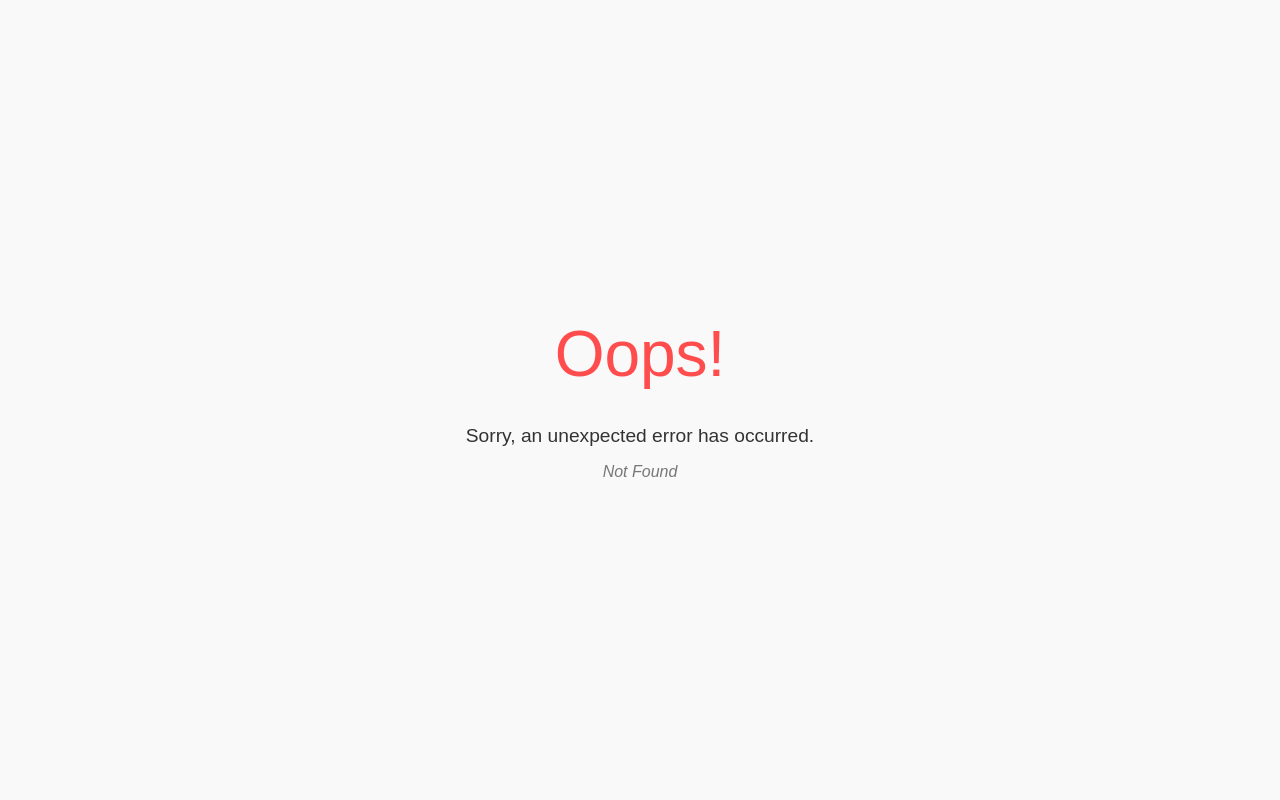
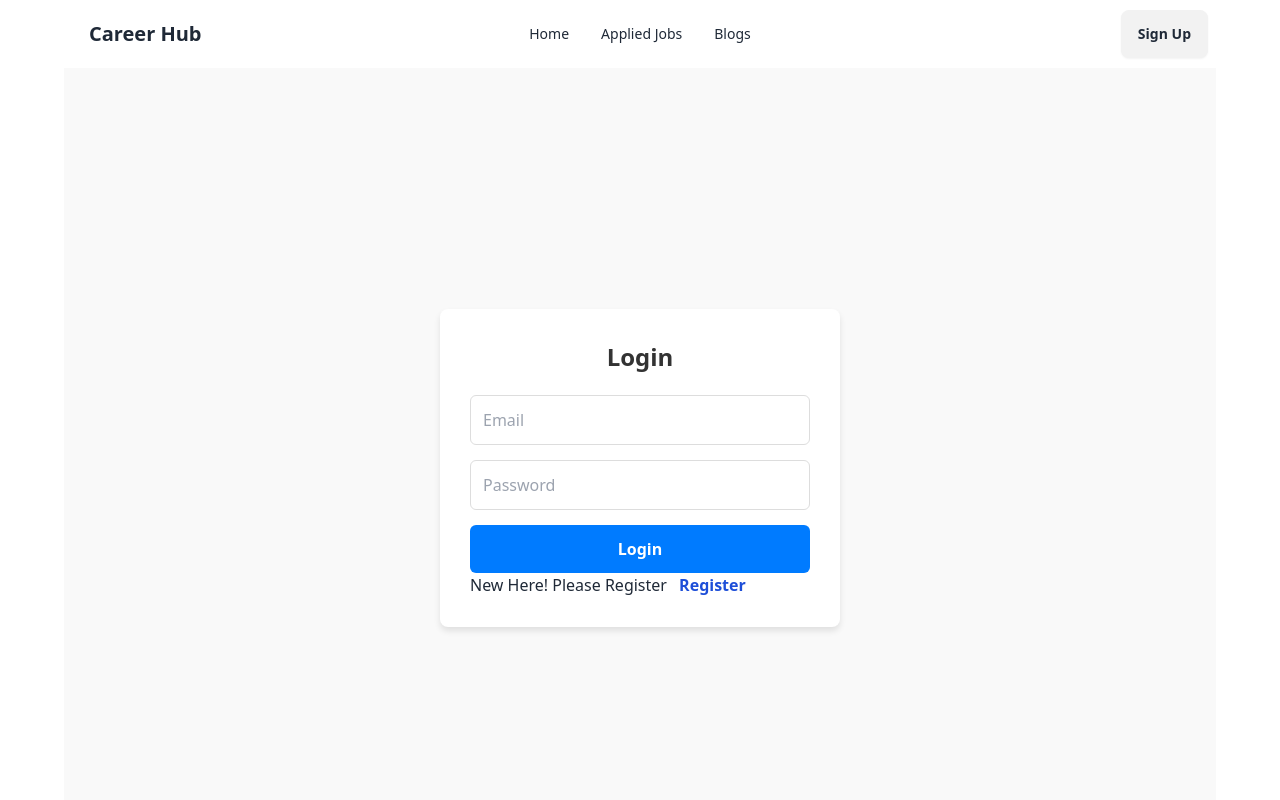
Before and after one commit to emonmahdi/career-hub-react, a React (Vite) app: page /login in a window 1280 px wide. Before the commit this address had no page. Shown: the top 800 px of the page. Built offline with nearby package versions, Linux system fonts and the light colour scheme; no server answers.

Commit message:
firebase implement login, reg, logout

```diff
--- a/package.json
+++ b/package.json
@@ -10,6 +10,7 @@
     "preview": "vite preview"
   },
   "dependencies": {
+    "firebase": "^11.1.0",
     "react": "^18.3.1",
     "react-dom": "^18.3.1",
     "react-helmet-async": "^2.0.5",
--- /dev/null
+++ b/src/AuthProvider/AuthProvider.jsx
@@ -0,0 +1,50 @@
+/* eslint-disable react/prop-types */
+/* eslint-disable react-refresh/only-export-components */
+
+import {
+  createUserWithEmailAndPassword,
+  onAuthStateChanged,
+  signInWithEmailAndPassword,
+  signOut,
+} from "firebase/auth";
+import { createContext, useContext, useEffect, useState } from "react";
+import auth from "../Firebase/firebase.config";
+
+export const AuthContext = createContext();
+
+const register = (email, password) => {
+  return createUserWithEmailAndPassword(auth, email, password);
+};
+
+const login = (email, password) => {
+  return signInWithEmailAndPassword(auth, email, password);
+};
+
+const logout = () => signOut(auth);
+
+const AuthProvider = ({ children }) => {
+  const [user, setUser] = useState(null);
+  const [loading, setIsLoading] = useState(true);
+
+  useEffect(() => {
+    const unsubscribe = onAuthStateChanged(auth, (currentUser) => {
+      setUser(currentUser);
+      setIsLoading(false);
+    });
+
+    return () => unsubscribe();
+  }, []);
+
+  return (
+    <AuthContext.Provider value={{ user, register, login, logout }}>
+      {!loading && children}
+    </AuthContext.Provider>
+  );
+};
+
+export default AuthProvider;
+
+// Custom hook to use AuthContext
+export function useAuth() {
+  return useContext(AuthContext);
+}
--- /dev/null
+++ b/src/Firebase/firebase.config.js
@@ -0,0 +1,18 @@
+// Import the functions you need from the SDKs you need
+import { initializeApp } from "firebase/app";
+import { getAuth } from "firebase/auth";
+
+const firebaseConfig = {
+  apiKey: "AIzaSyAZ6sHl3bJuXIR7WiALF_wrHDHKFpzCqUQ",
+  authDomain: "career-hub-react-fa700.firebaseapp.com",
+  projectId: "career-hub-react-fa700",
+  storageBucket: "career-hub-react-fa700.firebasestorage.app",
+  messagingSenderId: "268575569842",
+  appId: "1:268575569842:web:ddca9981589eb78dad96ab",
+};
+
+// Initialize Firebase
+const app = initializeApp(firebaseConfig);
+const auth = getAuth(app);
+
+export default auth;
--- a/src/components/Header/Header.jsx
+++ b/src/components/Header/Header.jsx
@@ -1,4 +1,5 @@
-import { NavLink } from "react-router-dom";
+import { Link, NavLink } from "react-router-dom";
+import { useAuth } from "../../AuthProvider/AuthProvider";
 
 const links = (
   <>
@@ -15,6 +16,9 @@ const links = (
 );
 
 const Header = () => {
+  const { user, logout } = useAuth();
+  const email = user?.email;
+  console.log(email);
   return (
     <div className="navbar bg-base-100">
       <div className="navbar-start">
@@ -42,13 +46,25 @@ const Header = () => {
             {links}
           </ul>
         </div>
-        <a className="btn btn-ghost text-xl">Career Hub</a>
+        <a className="btn btn-ghost text-xl">Career Hub </a>
       </div>
       <div className="navbar-center hidden lg:flex">
         <ul className="menu menu-horizontal px-1">{links}</ul>
       </div>
       <div className="navbar-end">
-        <a className="btn">Start Now!</a>
+        <div>
+          <p>{user ? email : ""}</p>
+        </div>
+        {email ? (
+          <button onClick={logout} className="btn">
+            {" "}
+            Logout
+          </button>
+        ) : (
+          <Link className="btn" to="/register">
+            Sign Up
+          </Link>
+        )}
       </div>
     </div>
   );
--- /dev/null
+++ b/src/components/Login/Login.css
@@ -0,0 +1,74 @@
+/* Login.css */
+.login-container {
+    display: flex;
+    justify-content: center;
+    align-items: center;
+    min-height: 100vh;
+    background-color: #f9f9f9;
+    padding: 20px;
+  }
+
+  .login-form {
+    background: #ffffff;
+    padding: 30px;
+    border-radius: 8px;
+    box-shadow: 0 4px 6px rgba(0, 0, 0, 0.1);
+    width: 100%;
+    max-width: 400px;
+    box-sizing: border-box;
+  }
+
+  .login-title {
+    margin-bottom: 20px;
+    font-size: 24px;
+    font-weight: 600;
+    text-align: center;
+    color: #333;
+  }
+
+  .login-input {
+    width: 100%;
+    padding: 12px;
+    margin-bottom: 15px;
+    border: 1px solid #ddd;
+    border-radius: 6px;
+    font-size: 16px;
+    box-sizing: border-box;
+    transition: border-color 0.3s ease;
+  }
+
+  .login-input:focus {
+    border-color: #007bff;
+    outline: none;
+  }
+
+  .login-button {
+    width: 100%;
+    padding: 12px;
+    background-color: #007bff;
+    color: #fff;
+    font-size: 16px;
+    font-weight: 600;
+    border: none;
+    border-radius: 6px;
+    cursor: pointer;
+    transition: background-color 0.3s ease;
+  }
+
+  .login-button:hover {
+    background-color: #0056b3;
+  }
+
+  .login-error {
+    color: #d9534f;
+    font-size: 14px;
+    margin-bottom: 10px;
+    text-align: center;
+  }
+
+  .login-success {
+    color: #5cb85c;
+    font-size: 14px;
+    margin-bottom: 10px;
+    text-align: center;
+  }
--- /dev/null
+++ b/src/components/Login/Login.jsx
@@ -0,0 +1,79 @@
+// Login.js
+import { useState } from "react";
+// import { useAuth } from './AuthContext';
+import "./Login.css"; // Import the CSS file
+import { Link, useNavigate } from "react-router-dom";
+import { useAuth } from "../../AuthProvider/AuthProvider";
+
+function Login() {
+  const { login } = useAuth();
+  const [email, setEmail] = useState("");
+  const [password, setPassword] = useState("");
+  const [error, setError] = useState("");
+  const [success, setSuccess] = useState("");
+
+  const navigate = useNavigate();
+
+  const handleLogin = async (e) => {
+    e.preventDefault();
+    try {
+      await login(email, password)
+        .then((userCredential) => {
+          // Signed up
+          const user = userCredential.user;
+          console.log(user);
+        })
+        .catch((error) => {
+          setError(error.code);
+          setError(error.message);
+          // ..
+        });
+      setSuccess("Login successful!");
+      setError("");
+      setEmail("");
+      setPassword("");
+      navigate("/");
+    } catch (err) {
+      setError("Failed to log in. Please check your credentials.", err.message);
+      setSuccess("");
+    }
+    // console.log(setError, setSuccess);
+  };
+
+  return (
+    <div className="login-container">
+      <form onSubmit={handleLogin} className="login-form">
+        <h2 className="login-title">Login</h2>
+        {error && <p className="login-error">{error}</p>}
+        {success && <p className="login-success">{success}</p>}
+        <input
+          type="email"
+          placeholder="Email"
+          value={email}
+          onChange={(e) => setEmail(e.target.value)}
+          required
+          className="login-input"
+        />
+        <input
+          type="password"
+          placeholder="Password"
+          value={password}
+          onChange={(e) => setPassword(e.target.value)}
+          required
+          className="login-input"
+        />
+        <button type="submit" className="login-button">
+          Login
+        </button>
+        <p>
+          New Here! Please Register{" "}
+          <Link to="/register" className="text-blue-700 font-bold ml-2 mt-3">
+            Register
+          </Link>
+        </p>
+      </form>
+    </div>
+  );
+}
+
+export default Login;
--- /dev/null
+++ b/src/components/Register/Register.css
@@ -0,0 +1,74 @@
+/* Register.css */
+.register-container {
+    display: flex;
+    justify-content: center;
+    align-items: center;
+    min-height: 100vh;
+    background-color: #f9f9f9;
+    padding: 20px;
+  }
+
+  .register-form {
+    background: #ffffff;
+    padding: 30px;
+    border-radius: 8px;
+    box-shadow: 0 4px 6px rgba(0, 0, 0, 0.1);
+    width: 100%;
+    max-width: 400px;
+    box-sizing: border-box;
+  }
+
+  .register-title {
+    margin-bottom: 20px;
+    font-size: 24px;
+    font-weight: 600;
+    text-align: center;
+    color: #333;
+  }
+
+  .register-input {
+    width: 100%;
+    padding: 12px;
+    margin-bottom: 15px;
+    border: 1px solid #ddd;
+    border-radius: 6px;
+    font-size: 16px;
+    box-sizing: border-box;
+    transition: border-color 0.3s ease;
+  }
+
+  .register-input:focus {
+    border-color: #007bff;
+    outline: none;
+  }
+
+  .register-button {
+    width: 100%;
+    padding: 12px;
+    background-color: #007bff;
+    color: #fff;
+    font-size: 16px;
+    font-weight: 600;
+    border: none;
+    border-radius: 6px;
+    cursor: pointer;
+    transition: background-color 0.3s ease;
+  }
+
+  .register-button:hover {
+    background-color: #0056b3;
+  }
+
+  .register-error {
+    color: #d9534f;
+    font-size: 14px;
+    margin-bottom: 10px;
+    text-align: center;
+  }
+
+  .register-success {
+    color: #5cb85c;
+    font-size: 14px;
+    margin-bottom: 10px;
+    text-align: center;
+  }
--- /dev/null
+++ b/src/components/Register/Register.jsx
@@ -0,0 +1,85 @@
+// Register.js
+import { useState } from "react";
+import "./Register.css"; // Import the CSS file
+import { Link, useNavigate } from "react-router-dom";
+import { useAuth } from "../../AuthProvider/AuthProvider";
+
+function Register() {
+  const { register, user } = useAuth();
+  console.log(user);
+  const [email, setEmail] = useState("");
+  const [password, setPassword] = useState("");
+  const [error, setError] = useState("");
+  const [success, setSuccess] = useState("");
+
+  const navigate = useNavigate();
+
+  const handleRegister = async (e) => {
+    e.preventDefault();
+    // try {
+    //   await register(email, password);
+    // } catch (error) {
+    //   setError(error.message);
+    // }
+    try {
+      await register(email, password)
+        .then((userCredential) => {
+          // Signed up
+          const user = userCredential.user;
+          console.log(user);
+        })
+        .catch((error) => {
+          setError(error.code);
+          setError(error.message);
+          // ..
+        });
+
+      setSuccess("Registration successful!");
+      setError("");
+      setEmail("");
+      setPassword("");
+      navigate("/");
+    } catch (err) {
+      setError(err.message);
+      setSuccess("");
+    }
+  };
+
+  return (
+    <div className="register-container">
+      <form onSubmit={handleRegister} className="register-form">
+        <h2 className="register-title">Create Account</h2>
+        {error && <p className="register-error">{error}</p>}
+        {success && <p className="register-success">{success}</p>}
+        <input
+          type="email"
+          placeholder="Email"
+          value={email}
+          onChange={(e) => setEmail(e.target.value)}
+          required
+          className="register-input"
+        />
+        <input
+          type="password"
+          placeholder="Password"
+          value={password}
+          onChange={(e) => setPassword(e.target.value)}
+          required
+          className="register-input"
+        />
+        <button type="submit" className="register-button">
+          Register
+        </button>
+        <br />
+        <p>
+          Already Have Account{" "}
+          <Link className="text-blue-700 font-bold ml-2 pt-3" to="/login">
+            Login
+          </Link>
+        </p>
+      </form>
+    </div>
+  );
+}
+
+export default Register;
--- a/src/main.jsx
+++ b/src/main.jsx
@@ -5,12 +5,15 @@ import { RouterProvider } from "react-router-dom";
 import { router } from "./routes/routes.jsx";
 import { ToastContainer } from "react-toastify";
 import { HelmetProvider } from "react-helmet-async";
+import AuthProvider from "./AuthProvider/AuthProvider.jsx";
 
 createRoot(document.getElementById("root")).render(
   <StrictMode>
-    <HelmetProvider>
-      <RouterProvider router={router} />
-      <ToastContainer></ToastContainer>
-    </HelmetProvider>
+    <AuthProvider>
+      <HelmetProvider>
+        <RouterProvider router={router} />
+        <ToastContainer></ToastContainer>
+      </HelmetProvider>
+    </AuthProvider>
   </StrictMode>
 );
```
Also changed, not shown: src/routes/routes.jsx (+10 -0 lines), 1 other file (tests, documents, lock files or other folders).
